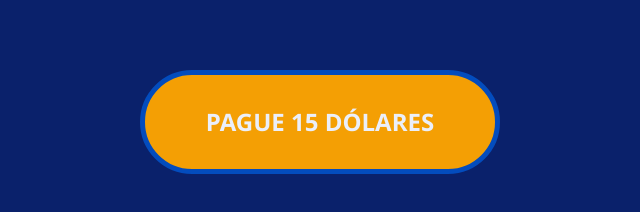
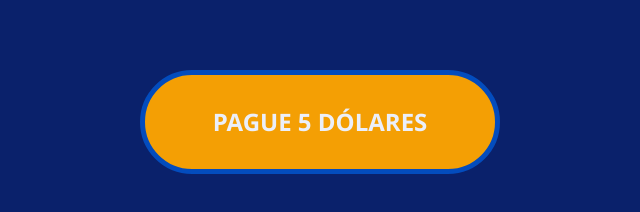
Before and after one commit to Pulado/ClickButton, a React (Vite) app: page / in a window 1280 px wide. Shown: the part 424-636 px from the top of the page, without its empty margins (320-960 px from the left). Built offline with nearby package versions, Linux system fonts and the light colour scheme.

Commit message:
Update ClickButton.jsx

```diff
--- a/src/ClickButton.jsx
+++ b/src/ClickButton.jsx
@@ -35,7 +35,7 @@ return (
     <div id='pai'>
         {visible && <p>PARA INICIAR É NECESSÁRIO PAGAR 5 DÓLARES. NÃO SE PREOCUPE! AO CONCLUIR O DESAFIO, VOCÊ PODERÁ RECUPERAR O VALOR GASTO OU TALVEZ NÃO!!! <br></br><br></br> </p>}
         {!isButtonVisible && (
-            <button onClick={handleRelease}>PAGUE 15 DÓLARES</button>
+            <button onClick={handleRelease}>PAGUE 5 DÓLARES</button>
 
         )}
         {isButtonVisible && (
```
